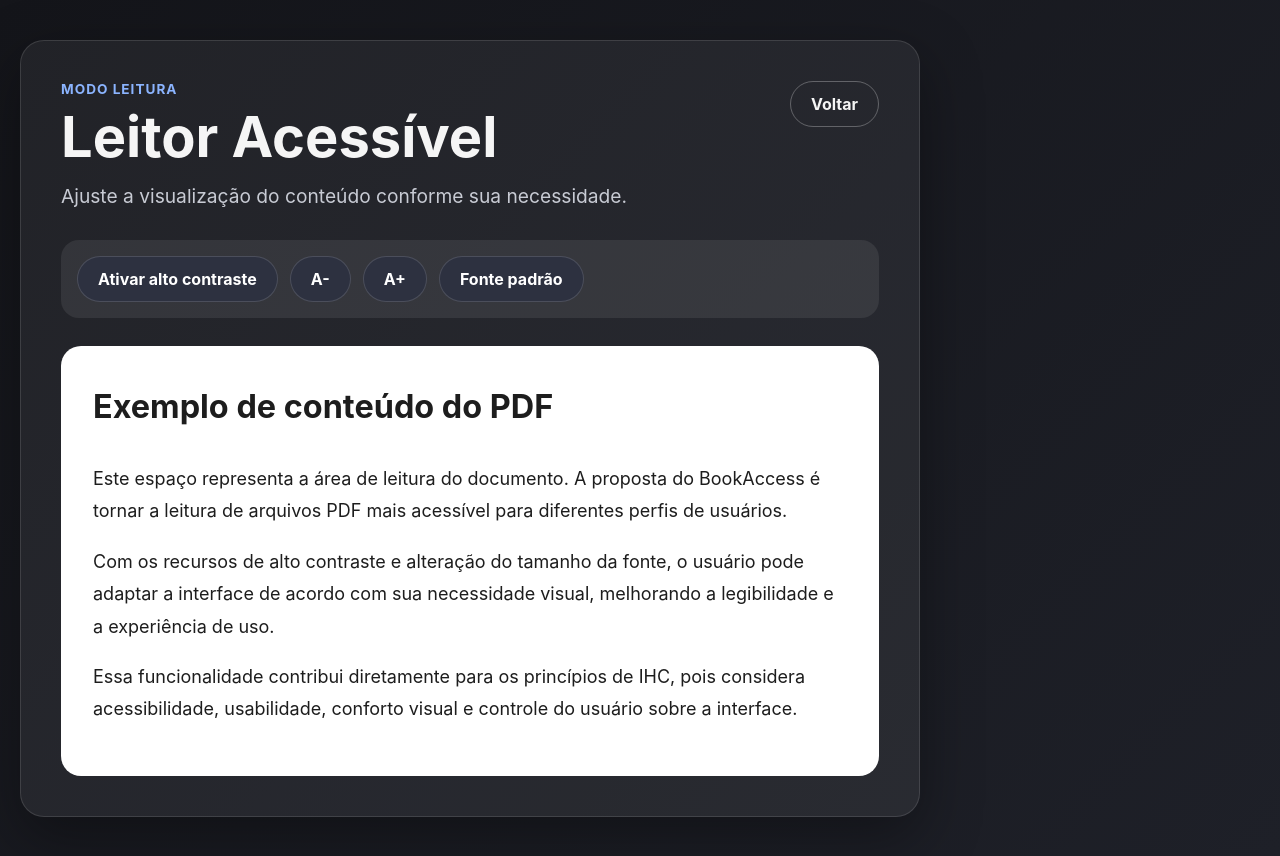
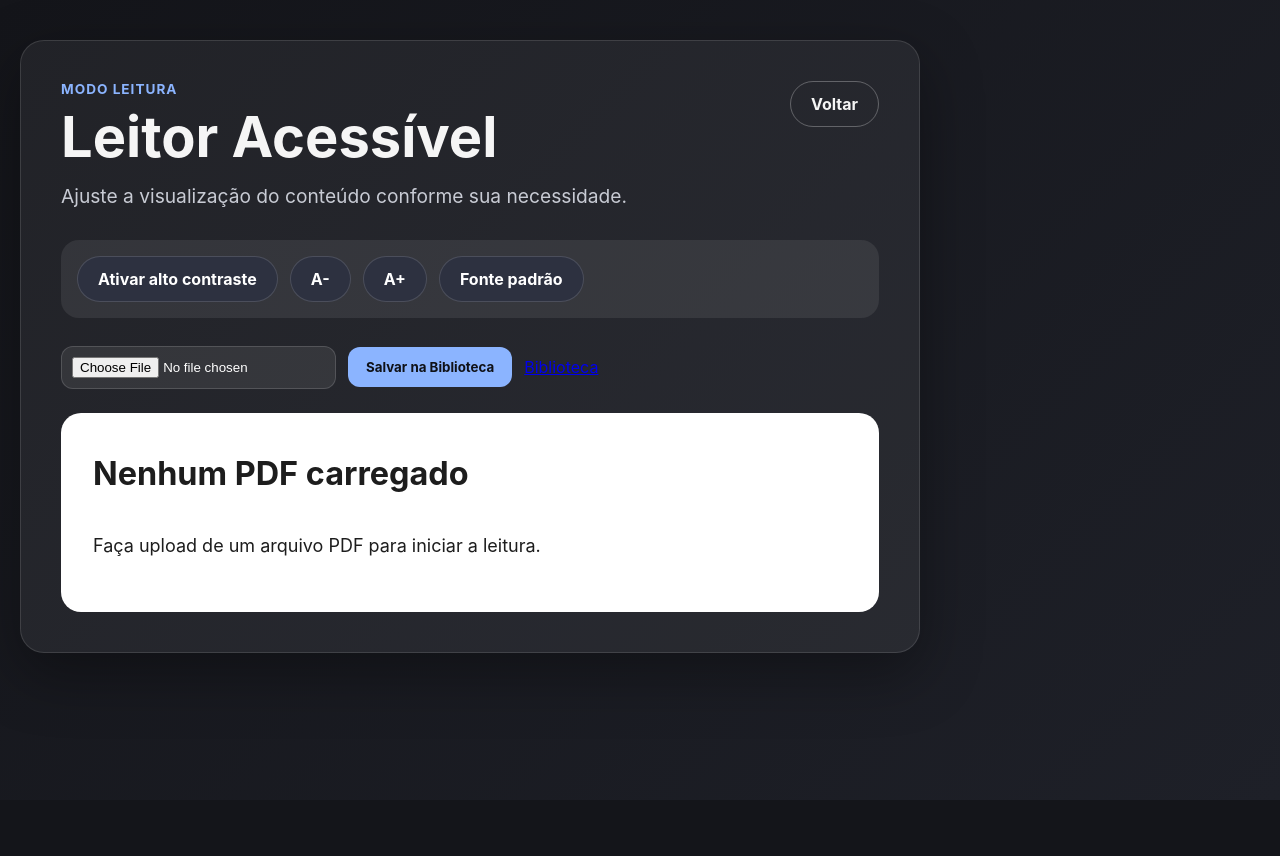
Before and after one commit to Luan-Cristian/projeto_ihc, a React (Vite) app: page /reader in a window 1280 px wide. After the commit the page ends 800 px from the top, so only its background shows below. Built offline with nearby package versions, Linux system fonts and the light colour scheme.

Commit message:
feat: criar library

```diff
--- a/package.json
+++ b/package.json
@@ -13,6 +13,7 @@
     "pdfjs-dist": "^6.0.227",
     "react": "^19.2.6",
     "react-dom": "^19.2.6",
+    "react-pdf": "^10.4.1",
     "react-router-dom": "^7.16.0"
   },
   "devDependencies": {
--- a/src/App.jsx
+++ b/src/App.jsx
@@ -1,6 +1,8 @@
 import { BrowserRouter, Routes, Route } from "react-router-dom";
 import Home from "./pages/Home";
 import Reader from "./pages/Reader";
+import "./App.css";
+import Library from "./pages/Library";
 
 function App() {
   return (
@@ -8,6 +10,7 @@ function App() {
       <Routes>
         <Route path="/" element={<Home />} />
         <Route path="/reader" element={<Reader />} />
+        <Route path="/library" element={<Library />} />
       </Routes>
     </BrowserRouter>
   );
--- a/src/index.css
+++ b/src/index.css
@@ -218,3 +218,178 @@ h1 {
     text-align: center;
   }
 }
+/* ===================================
+   HOME
+=================================== */
+
+.home-buttons {
+  display: flex;
+  justify-content: center;
+  gap: 16px;
+  flex-wrap: wrap;
+  margin-top: 24px;
+}
+
+/* ===================================
+   UPLOAD PDF
+=================================== */
+
+.upload-section {
+  display: flex;
+  gap: 12px;
+  flex-wrap: wrap;
+  margin-bottom: 24px;
+  align-items: center;
+}
+
+.upload-section input[type="file"] {
+  padding: 10px;
+  border-radius: 12px;
+  background: rgba(255,255,255,0.08);
+  color: white;
+  border: 1px solid rgba(255,255,255,0.15);
+}
+
+.upload-section button {
+  border: none;
+  border-radius: 12px;
+  padding: 12px 18px;
+  background: #8bb4ff;
+  color: #0f1117;
+  font-weight: 700;
+  cursor: pointer;
+}
+
+.upload-section button:hover {
+  background: #b8d2ff;
+}
+
+/* ===================================
+   BIBLIOTECA
+=================================== */
+
+.library-page {
+  display: flex;
+  justify-content: center;
+  align-items: flex-start;
+}
+
+.library-container {
+  width: 100%;
+  max-width: 1100px;
+  background: rgba(255,255,255,0.06);
+  border: 1px solid rgba(255,255,255,0.12);
+  border-radius: 24px;
+  padding: 40px;
+  box-shadow: 0 20px 60px rgba(0,0,0,.35);
+}
+
+.library-grid {
+  display: grid;
+  grid-template-columns: repeat(auto-fill,minmax(280px,1fr));
+  gap: 20px;
+  margin-top: 30px;
+}
+
+.book-card {
+  background: rgba(255,255,255,0.08);
+  border: 1px solid rgba(255,255,255,0.12);
+  border-radius: 18px;
+  padding: 20px;
+}
+
+.book-card h3 {
+  margin-top: 0;
+  margin-bottom: 12px;
+}
+
+.book-card p {
+  color: #c8cbd4;
+}
+
+.book-card-actions {
+  display: flex;
+  gap: 10px;
+  flex-wrap: wrap;
+  margin-top: 15px;
+}
+
+.book-card-actions a,
+.book-card-actions button {
+  padding: 10px 14px;
+  border-radius: 10px;
+  border: none;
+  cursor: pointer;
+  text-decoration: none;
+  font-weight: 600;
+}
+
+.book-card-actions a {
+  background: #8bb4ff;
+  color: #0f1117;
+}
+
+.book-card-actions button {
+  background: #ff5d5d;
+  color: white;
+}
+
+/* ===================================
+   PDF VIEWER
+=================================== */
+
+.pdf-viewer {
+  width: 100%;
+  height: 700px;
+  border: none;
+  border-radius: 18px;
+  background: white;
+}
+
+/* ===================================
+   ALTO CONTRASTE
+=================================== */
+
+.high-contrast .library-container {
+  background: #000;
+  border: 3px solid yellow;
+}
+
+.high-contrast .book-card {
+  background: #000;
+  border: 2px solid yellow;
+}
+
+.high-contrast .book-card h3,
+.high-contrast .book-card p {
+  color: white;
+}
+
+/* ===================================
+   MOBILE
+=================================== */
+
+@media (max-width: 700px) {
+
+  .home-buttons {
+    flex-direction: column;
+  }
+
+  .upload-section {
+    flex-direction: column;
+    align-items: stretch;
+  }
+
+  .upload-section input,
+  .upload-section button {
+    width: 100%;
+  }
+
+  .library-container {
+    padding: 24px;
+  }
+
+  .library-grid {
+    grid-template-columns: 1fr;
+  }
+}
--- a/src/pages/Home.jsx
+++ b/src/pages/Home.jsx
@@ -9,13 +9,19 @@ function Home() {
         <h1>BookAccess</h1>
 
         <p className="subtitle">
-          Leitura acessível de documentos PDF com opções de alto contraste e
-          ajuste do tamanho da fonte.
+          Leitura acessível de documentos PDF com suporte a VLibras,
+          alto contraste e personalização da experiência de leitura.
         </p>
 
-        <Link to="/reader" className="primary-button">
-          Abrir PDF
-        </Link>
+        <div className="home-buttons">
+          <Link to="/reader" className="primary-button">
+            Abrir PDF
+          </Link>
+
+          <Link to="/library" className="secondary-button">
+            Minha Biblioteca
+          </Link>
+        </div>
       </section>
     </main>
   );
--- /dev/null
+++ b/src/pages/Library.jsx
@@ -0,0 +1,48 @@
+import { Link } from "react-router-dom";
+
+function Library() {
+  const books =
+    JSON.parse(localStorage.getItem("library")) || [];
+
+  return (
+    <main className="page library-page">
+      <section className="library-container">
+
+        <h1>Minha Biblioteca</h1>
+
+        <Link to="/reader" className="secondary-button">
+          Voltar ao Leitor
+        </Link>
+
+        <div className="library-grid">
+
+          {books.length === 0 ? (
+            <p>Nenhum PDF salvo.</p>
+          ) : (
+            books.map((book) => (
+              <div className="book-card" key={book.id}>
+
+                <h3>{book.name}</h3>
+
+                <div className="book-card-actions">
+                  <a
+                    href={book.pdfUrl}
+                    target="_blank"
+                    rel="noreferrer"
+                  >
+                    Abrir PDF
+                  </a>
+                </div>
+
+              </div>
+            ))
+          )}
+
+        </div>
+
+      </section>
+    </main>
+  );
+}
+
+export default Library;
--- a/src/pages/Reader.jsx
+++ b/src/pages/Reader.jsx
@@ -1,9 +1,16 @@
 import { useState } from "react";
 import { Link } from "react-router-dom";
+import * as pdfjsLib from "pdfjs-dist";
+import pdfWorker from "pdfjs-dist/build/pdf.worker?url";
+
+pdfjsLib.GlobalWorkerOptions.workerSrc = pdfWorker;
 
 function Reader() {
   const [highContrast, setHighContrast] = useState(false);
   const [fontSize, setFontSize] = useState(18);
+  const [pdfFile, setPdfFile] = useState(null);
+  const [pdfName, setPdfName] = useState("");
+  const [pdfText, setPdfText] = useState("");
 
   function increaseFont() {
     if (fontSize < 28) {
@@ -19,6 +26,56 @@ function Reader() {
 
   function resetFont() {
     setFontSize(18);
+  }
+
+  async function handlePdfUpload(event) {
+    const file = event.target.files[0];
+
+    if (!file) return;
+
+    setPdfName(file.name);
+
+    const arrayBuffer = await file.arrayBuffer();
+
+    const pdf = await pdfjsLib.getDocument({
+      data: arrayBuffer,
+    }).promise;
+
+    let extractedText = "";
+
+    for (let pageNum = 1; pageNum <= pdf.numPages; pageNum++) {
+      const page = await pdf.getPage(pageNum);
+
+      const textContent = await page.getTextContent();
+
+      const pageText = textContent.items
+        .map(item => item.str)
+        .join(" ");
+
+      extractedText += pageText + "\n\n";
+    }
+
+    setPdfText(extractedText);
+  }
+
+  function saveToLibrary() {
+    if (!pdfText) return;
+
+    const books =
+      JSON.parse(localStorage.getItem("library")) || [];
+
+    books.push({
+      id: Date.now(),
+      name: pdfName,
+      pdfUrl: pdfText,
+    });
+
+    localStorage.setItem(
+      "library",
+      JSON.stringify(books)
+    );
+
+    alert("PDF salvo!");
   }
 
   return (
@@ -48,26 +105,51 @@ function Reader() {
           <button onClick={resetFont}>Fonte padrão</button>
         </section>
 
-        <article className="reading-box" style={{ fontSize: `${fontSize}px` }}>
-          <h2>Exemplo de conteúdo do PDF</h2>
+        <section className="upload-section">
 
-          <p>
-            Este espaço representa a área de leitura do documento. A proposta do
-            BookAccess é tornar a leitura de arquivos PDF mais acessível para
-            diferentes perfis de usuários.
-          </p>
+          <input
+            type="file"
+            accept=".pdf"
+            onChange={handlePdfUpload}
+          />
 
-          <p>
-            Com os recursos de alto contraste e alteração do tamanho da fonte, o
-            usuário pode adaptar a interface de acordo com sua necessidade visual,
-            melhorando a legibilidade e a experiência de uso.
-          </p>
+          <button onClick={saveToLibrary}>
+            Salvar na Biblioteca
+          </button>
 
-          <p>
-            Essa funcionalidade contribui diretamente para os princípios de IHC,
-            pois considera acessibilidade, usabilidade, conforto visual e controle
-            do usuário sobre a interface.
-          </p>
+          <Link to="/library">
+            Biblioteca
+          </Link>
+
+        </section>
+
+        <article
+          className="reading-box"
+          style={{ fontSize: `${fontSize}px` }}
+        >
+
+          {pdfText ? (
+            <>
+              <h2>{pdfName}</h2>
+
+              <div
+                style={{
+                  whiteSpace: "pre-wrap",
+                  lineHeight: "1.8"
+                }}
+              >
+                {pdfText}
+              </div>
+            </>
+          ) : (
+            <>
+              <h2>Nenhum PDF carregado</h2>
+              <p>
+                Faça upload de um arquivo PDF para iniciar a leitura.
+              </p>
+            </>
+          )}
+
         </article>
       </section>
     </main>
```
Also changed, not shown: 1 other file (tests, documents, lock files or other folders).
